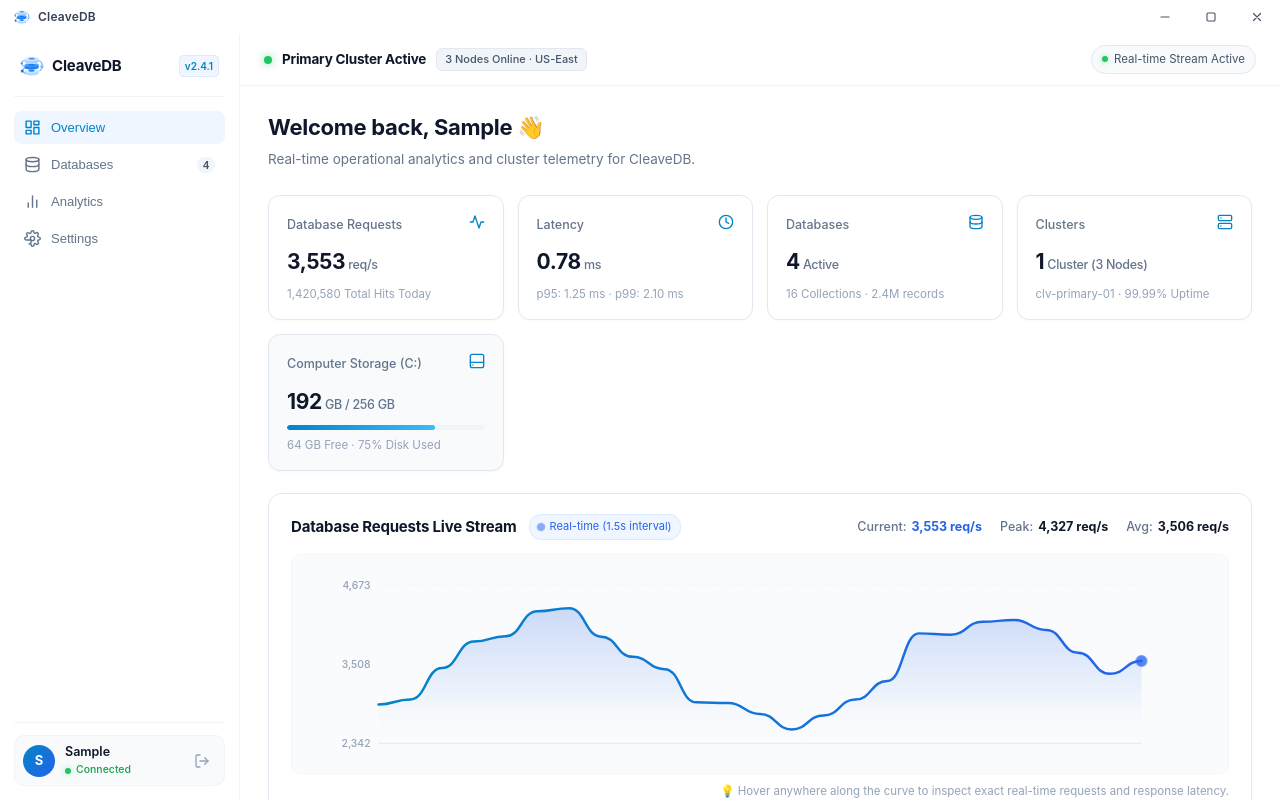
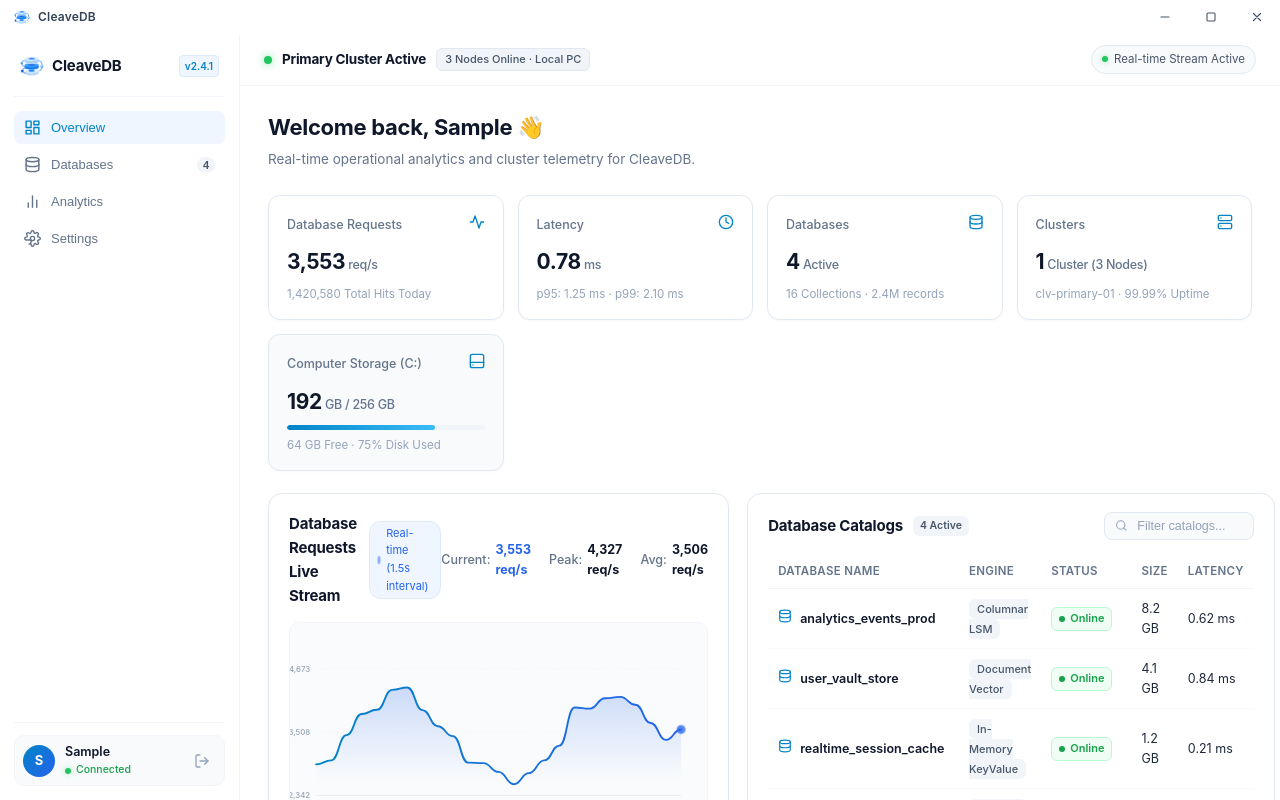
Before and after one commit to Tribrix23/cleave-gui, a React (Vite) app in the folder src/renderer/: page / in a window 1280 px wide. Both pictures are taken after typing "Sample", "Sample123" into the empty fields and a click on the button "Sign in". Built offline with nearby package versions, Linux system fonts and the light colour scheme.

Commit message:
feat: split layout for live stream chart (left) and catalogs (right), remove US-East

```diff
--- a/src/renderer/src/assets/main.css
+++ b/src/renderer/src/assets/main.css
@@ -1295,10 +1295,54 @@ body {
 }
 
 /* ========================================================
+   Dashboard Split Row (Live Stream Chart Left / Catalogs Right)
+   ======================================================== */
+.dashboard-split-row {
+  display: grid;
+  grid-template-columns: 1.12fr 1fr;
+  gap: 18px;
+  align-items: stretch;
+}
+
+@media (max-width: 1100px) {
+  .dashboard-split-row {
+    grid-template-columns: 1fr;
+  }
+}
+
+/* ========================================================
    Real-Time Database Requests Line Chart & Tooltip Styles
    ======================================================== */
 .chart-section {
-  padding: 20px 22px;
+  padding: 18px 20px;
+  display: flex;
+  flex-direction: column;
+  justify-content: space-between;
+}
+
+.catalogs-section {
+  padding: 18px 20px;
+  display: flex;
+  flex-direction: column;
+}
+
+.catalogs-section .table-wrapper {
+  flex: 1;
+  max-height: 255px;
+  overflow-y: auto;
+  overflow-x: auto;
+}
+
+.catalogs-section .search-input-wrapper {
+  width: 150px;
+}
+
+.catalogs-section .db-table th {
+  padding: 8px 10px;
+}
+
+.catalogs-section .db-table td {
+  padding: 9.5px 10px;
 }
 
 .chart-section-header {
--- a/src/renderer/src/components/DashboardPage.tsx
+++ b/src/renderer/src/components/DashboardPage.tsx
@@ -167,11 +167,11 @@ export default function DashboardPage({ username, onSignOut }: DashboardPageProp
     chartPoints.reduce((acc, p) => acc + p.requests, 0) / chartPoints.length
   )
 
-  // SVG Chart Dimensions
-  const svgWidth = 850
+  // SVG Chart Dimensions for split layout
+  const svgWidth = 560
   const svgHeight = 220
-  const paddingX = 40
-  const paddingY = 30
+  const paddingX = 35
+  const paddingY = 25
   const graphWidth = svgWidth - paddingX * 2
   const graphHeight = svgHeight - paddingY * 2
 
@@ -331,7 +331,7 @@ export default function DashboardPage({ username, onSignOut }: DashboardPageProp
           <div className="header-status-group">
             <span className="cluster-indicator-dot" />
             <span className="cluster-header-title">Primary Cluster Active</span>
-            <span className="cluster-region-pill">3 Nodes Online · US-East</span>
+            <span className="cluster-region-pill">3 Nodes Online · Local PC</span>
           </div>
 
           <div className="header-actions">
@@ -448,6 +448,8 @@ export default function DashboardPage({ username, onSignOut }: DashboardPageProp
             </div>
           </section>
 
+          {/* Side-by-Side Row: Request Live Stream (Left) and Database Catalogs (Right) */}
+          <div className="dashboard-split-row">
             {/* Real-time Line Chart: Requests Hitting The Database with Hover Info */}
             <section className="dashboard-section chart-section">
               <div className="chart-section-header">
@@ -589,11 +591,11 @@ export default function DashboardPage({ username, onSignOut }: DashboardPageProp
             </section>
 
             {/* Database Catalogs Overview */}
-          <section className="dashboard-section">
+            <section className="dashboard-section catalogs-section">
               <div className="section-header">
                 <div className="section-title-group">
                   <h2 className="section-title">Database Catalogs</h2>
-                <span className="section-tag">{filteredDatabases.length} Active Catalogs</span>
+                  <span className="section-tag">{filteredDatabases.length} Active</span>
                 </div>
                 <div className="search-input-wrapper">
                   <svg width="15" height="15" viewBox="0 0 24 24" fill="none" stroke="#94a3b8" strokeWidth="2" strokeLinecap="round" strokeLinejoin="round">
@@ -602,7 +604,7 @@ export default function DashboardPage({ username, onSignOut }: DashboardPageProp
                   </svg>
                   <input
                     type="text"
-                  placeholder="Filter databases..."
+                    placeholder="Filter catalogs..."
                     className="search-input"
                     value={searchFilter}
                     onChange={(e) => setSearchFilter(e.target.value)}
@@ -615,12 +617,10 @@ export default function DashboardPage({ username, onSignOut }: DashboardPageProp
                   <thead>
                     <tr>
                       <th>Database Name</th>
-                    <th>Storage Engine</th>
+                      <th>Engine</th>
                       <th>Status</th>
                       <th>Size</th>
-                    <th>Collections</th>
                       <th>Latency</th>
-                    <th>Last Active</th>
                     </tr>
                   </thead>
                   <tbody>
@@ -629,7 +629,7 @@ export default function DashboardPage({ username, onSignOut }: DashboardPageProp
                         <td>
                           <div className="db-name-cell">
                             <span className="db-disk-icon">
-                            <svg width="15" height="15" viewBox="0 0 24 24" fill="none" stroke="currentColor" strokeWidth="2" strokeLinecap="round" strokeLinejoin="round">
+                              <svg width="14" height="14" viewBox="0 0 24 24" fill="none" stroke="currentColor" strokeWidth="2" strokeLinecap="round" strokeLinejoin="round">
                                 <ellipse cx="12" cy="5" rx="9" ry="3" />
                                 <path d="M21 12c0 1.66-4 3-9 3s-9-1.34-9-3" />
                                 <path d="M3 5v14c0 1.66 4 3 9 3s9-1.34 9-3V5" />
@@ -648,9 +648,7 @@ export default function DashboardPage({ username, onSignOut }: DashboardPageProp
                           </span>
                         </td>
                         <td className="cell-muted">{db.size}</td>
-                      <td className="cell-muted">{db.collections}</td>
                         <td className="cell-muted">{db.latency}</td>
-                      <td className="cell-muted">{db.lastActive}</td>
                       </tr>
                     ))}
                   </tbody>
@@ -658,6 +656,7 @@ export default function DashboardPage({ username, onSignOut }: DashboardPageProp
               </div>
             </section>
           </div>
+        </div>
       </main>
     </div>
   )
```
Lines whose indentation alone changed are shown as unchanged.
